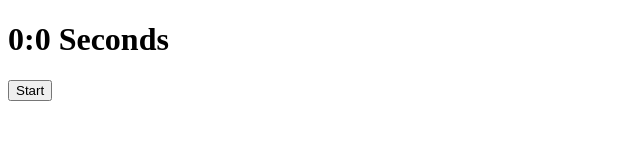
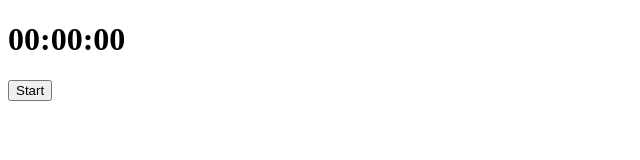
Before and after one commit to echosit/pomodoro-timer, a React (Create React App) app: page / in a window 1280 px wide. Shown: the top 160 px of the page, without its empty margins (0-640 px from the left). Built offline with nearby package versions, Linux system fonts and the light colour scheme.

Commit message:
add conditionals to make timer work and add a 0 in front of a number less than 10

```diff
--- a/src/App.js
+++ b/src/App.js
@@ -1,9 +1,9 @@
-import PomodoroTimer from "./components/PomodoroTimer";
+import Timer from "./components/Timer";
 
 function App() {
   return (
     <div>
-      <PomodoroTimer />
+      <Timer />
     </div>
   );
 }
--- a/src/Components/PomodoroTimer.js
+++ b/src/components/Timer.js
@@ -3,32 +3,46 @@ import React, { useState, useEffect } from 'react';
 export default function Timer() {
   const [seconds, setSeconds] = useState(0);
   const [minutes, setMinutes] = useState(0);
+  const [hours, setHours] = useState(0);
   const [start, setStart] = useState(false);
   const [button, setButton] = useState("Start");
 
+  //add 1 to seconds after second
   useEffect(() => {
     let interval = null;
     if (start) {
       interval = setInterval(() => {
         setSeconds(seconds => seconds + 1);
       }, 1000);
-      setButton("Pause");
+      setButton("Pause"); //set button to pause when timer is running
     } else if (!start && seconds !== 0){
-      clearInterval(interval);
-      setButton("Start");
+      clearInterval(interval); //pause timer
+      setButton("Start"); //set button to start when timer is inactive
     }
     return () => {
       clearInterval(interval);
     };
   }, [start, seconds]);
 
+  //start timer when button is clicked
   function handleClick() {
     setStart(!start);
   }
 
+  //Reset value of seconds to 0 after 60 and add 1 to minutes
+  if (seconds === 60) {
+    setSeconds(0);
+    setMinutes(minutes + 1);
+  }
+  //Reset value of minutes to 0 after 60 and add 1 to hours
+  if (minutes === 60) {
+    setMinutes(0);
+    setHours(hours + 1);
+  }
+
   return (
     <div>
-      <h1>{minutes}:{seconds} Seconds</h1>
+      <h1>{ hours < 10 && '0' }{hours}:{ minutes < 10 && '0' }{minutes}:{ seconds < 10 && '0' }{seconds}</h1>
       <button onClick={handleClick}>{button}</button>
     </div>
   );
```
Also changed, not shown: 1 other file (tests, documents, lock files or other folders).
